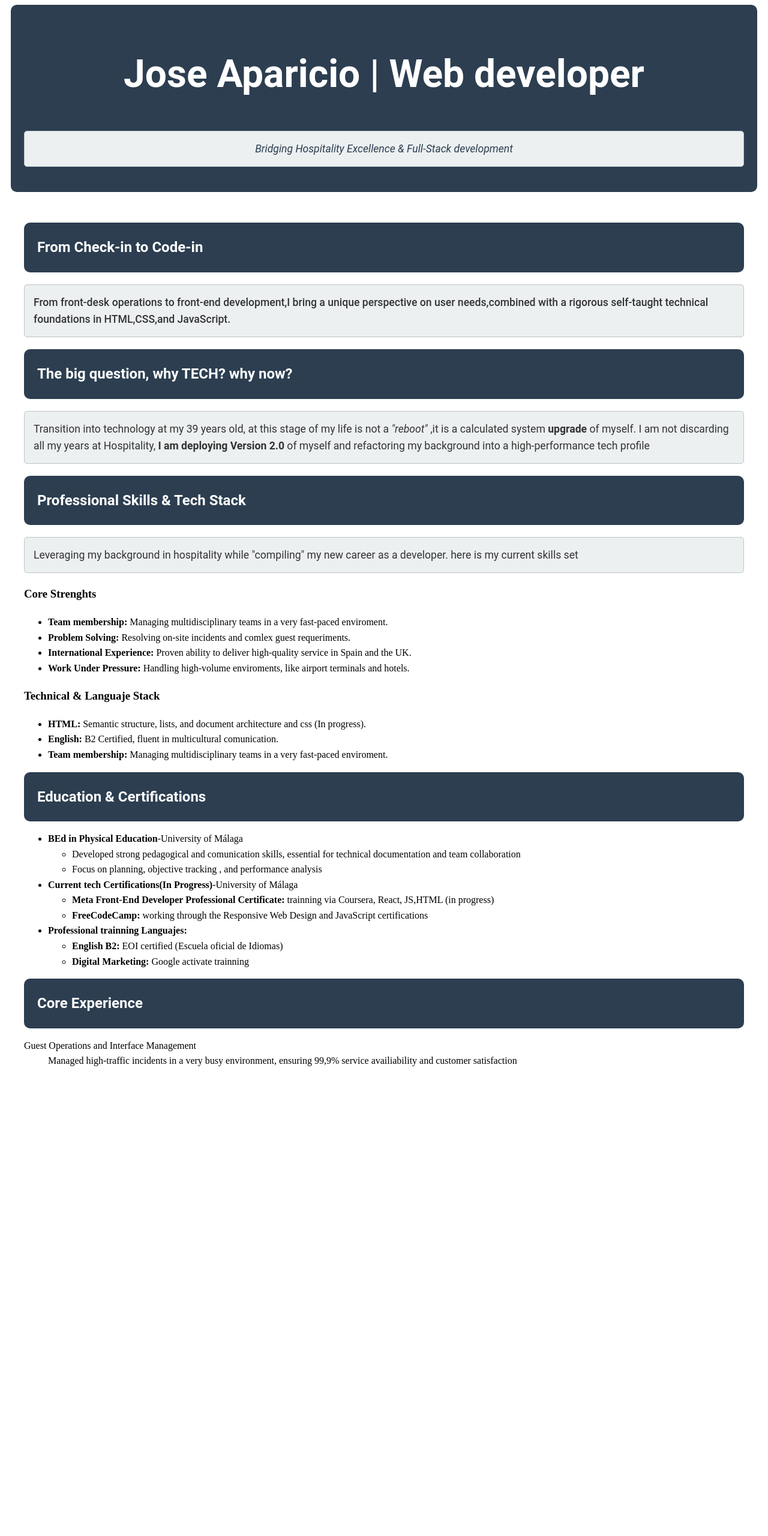
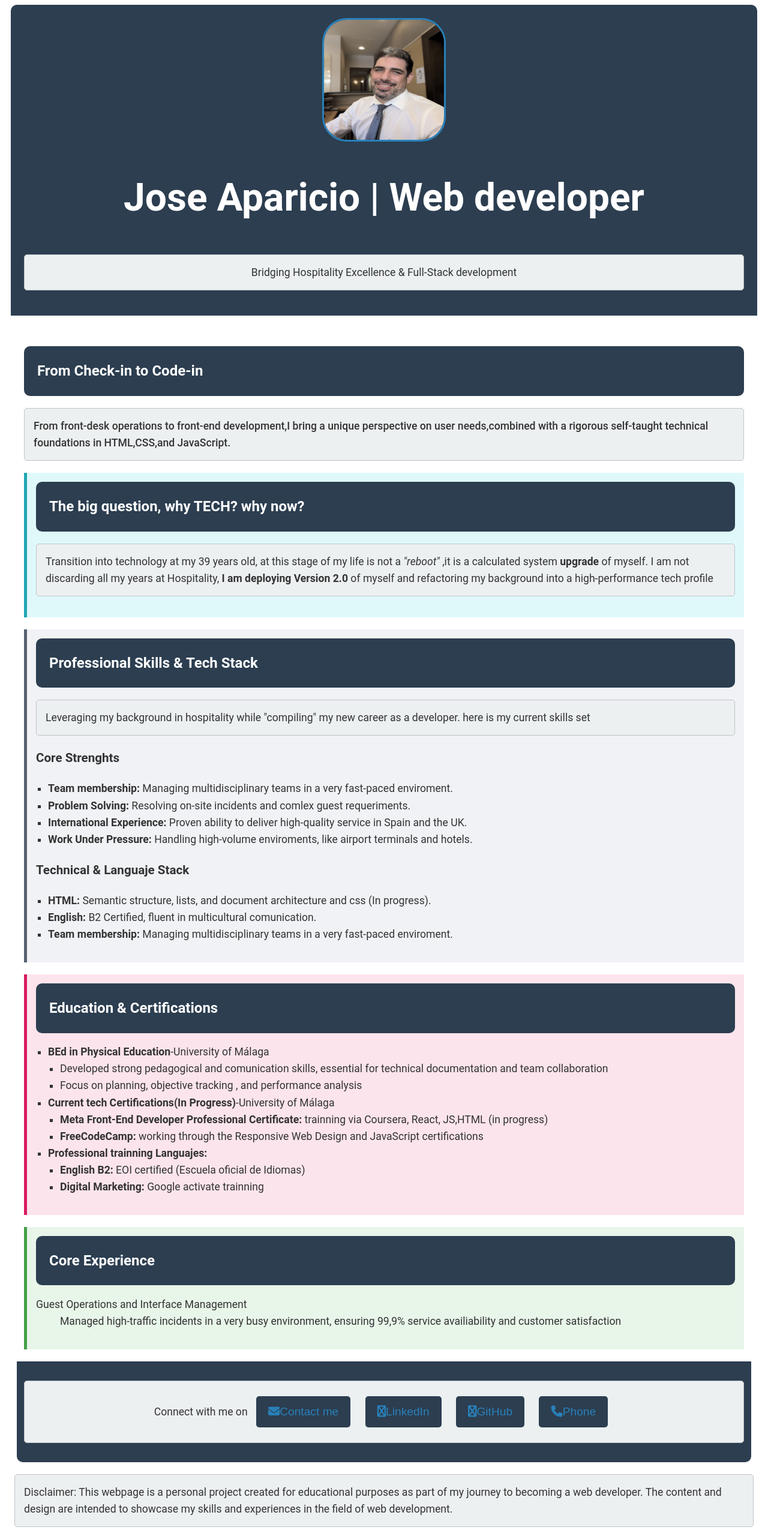
Before and after one commit to anudoranador87/JoseMaria-Frondtend-Portfolio, a plain HTML site: page index.html in a window 1280 px wide. Shown: the whole page at 60% size. Before the commit the page ends 1797 px from the top, so only its background shows below. Drawn offline with Linux system fonts and the light colour scheme.

Commit message:
Refactor footer structure, add profile section and improve CSS button effects

```diff
--- a/index.html
+++ b/index.html
@@ -4,15 +4,19 @@
   <meta charset="utf-8">
   <title>Jose Aparicio | Web developer</title>
   <link rel="stylesheet" href="style.css">
+  <!-- add some style to the buttons -->
+  <link rel="stylesheet" href="https://cdnjs.cloudflare.com/ajax/libs/font-awesome/6.5.1/css/all.min.css">
 
 </head>
 <body>
 <header>
-  <h1>
+  <img src="foto-jose.jpeg" alt=" Jose Aparicio Profile Picture" class="profile-pic" width="150" height="150">
+    <h1>
     Jose Aparicio | Web developer
   </h1>
   <p class="subtitle"> Bridging Hospitality Excellence & Full-Stack development</p>
 </header>
+
 <!-- Try to change my introduction profile, last one didnt really worked-->
  <main>
   <br>
@@ -30,7 +34,7 @@
   <p>Transition into technology at my 39 years old, at this stage of my life is not a <em>"reboot"</em> ,it is a calculated system <strong>upgrade</strong> of myself. I am not discarding all my years at Hospitality,<strong> I am deploying Version 2.0</strong> of myself and refactoring my background into a high-performance tech profile
   </p>
 </section>
-<section id="skills">
+<section id="skills-tech">
    <h2>Professional Skills & Tech Stack</h2>
 
   <p>Leveraging my background in hospitality while "compiling" my new career as a developer. here is my current skills set </p>
@@ -85,5 +89,17 @@
    </dl>
  </section>
  </main>
+ <footer>
+   <p>Connect with me on
+      <button class="butt1on-link"><a href="mailto:jose.aparicio@gmail.com" class="butt1"><i class="fa fa-envelope"></i>Contact me</a></button>
+      <button class="butt1on-link"><a href="https://www.linkedin.com/in/joseaparicio"><class="butt1"><i class="fa fa-linkedin"></i>LinkedIn</a></button>
+      <button class="butt1on-link"><a href="https://github.com/anudoranador87"><class="butt1"><i class="fa fa-github"></i>GitHub</a></button>
+      <button class="butt1on-link"><a href="tel:+34678901234"><class="butt1"><i class="fa fa-phone"></i>Phone</a></button>
+
+</p>
+ </footer>
+ <div class="disclaimer">
+   <p>Disclaimer: This webpage is a personal project created for educational purposes as part of my journey to becoming a web developer. The content and design are intended to showcase my skills and experiences in the field of web development.</p>
+</div>
 </body>
 </html>
--- a/style.css
+++ b/style.css
@@ -11,15 +11,51 @@ header {
   margin-right: auto;
   font-size: xx-large;
   border: 2px solid #2c3e50;
-  border-radius: 10px;
+  border-radius: 10px 10px 0 0;
+
 }
-.subtitle {
-  font-style: italic;
-  color:#2c3e50;
-  margin-top: 10px;
-  text-align: center;
+.btn:hover {
+  background-color:#34495e;
+  transform: scale(1.05);
+}
+.btn i {
+  margin-right: 8px;
 }
 
+.profile-pic {
+  display: block;
+  scale: cover;
+  margin-left: auto;
+  margin-right: auto;
+  width: 200px;
+  height: 200px;
+  border-radius: 20%;
+  border: 3px solid #2980b9;
+  margin-bottom: 10px;
+  }
+.contact-info {
+  color: white;
+  padding: 10px 10px 10px 10px;
+  text-align: center;
+  margin: auto;
+  max-width: 1200px;
+  margin-left: auto;
+  margin-right: auto;
+
+}
+.btn {
+  background-color: #2980b9;
+  color: white;
+  border: none;
+  padding: 10px 20px;
+  margin: 5px;
+  border-radius: 5px;
+  font-size: 1rem;
+  cursor: pointer;
+  transition: background-color 0.3s ease;
+
+
+}
 h2  {
   color: white;
   padding: 20px 20px 20px 20px;
@@ -57,6 +93,46 @@ body  {
       color: #333;
 
     }
+    #why-tech {
+      background-color: #dff9fb;
+      border-left: 5px solid #22a6b3;
+      padding: 15px;
+      margin: 20px 0;
+      margin: 20px auto;
+      font-family: 'roboto', sans-serif;
+      font-size: 1.1rem;
+      color: #333;
+    }
+    #skills-tech {
+      background-color: #f1f2f6;
+      border-left: 5px solid #57606f;
+      padding: 15px;
+      margin: 20px 0;
+      margin: 20px auto;
+      font-family: 'roboto', sans-serif;
+      font-size: 1.1rem;
+      color: #333;
+    }
+    #education {
+      background-color: #fce4ec;
+      border-left: 5px solid #d81b60;
+      padding: 15px;
+      margin: 20px 0;
+      margin: 20px auto;
+      font-family: 'roboto', sans-serif;
+      font-size: 1.1rem;
+      color: #333;
+    }
+    #personal-experience {
+      background-color: #e8f5e9;
+      border-left: 5px solid #43a047;
+      padding: 15px;
+      margin: 20px 0;
+      margin: 20px auto;
+      font-family: 'roboto', sans-serif;
+      font-size: 1.1rem;
+      color: #333;
+    }
     a {
       color: #2980b9;
       text-decoration: none;
@@ -68,3 +144,47 @@ body  {
       font-size: 1.1rem;
       font-weight: 500;
     }
+ul {
+  list-style-type: square;
+  padding-left: 20px;
+}
+#projects {
+  background-color: #f9f9f9;
+  border-left: 5px solid #8e44ad;
+  padding: 15px;
+  margin: 20px 0;
+  margin: 20px auto;
+  font-family: 'roboto', sans-serif;
+  font-size: 1.1rem;
+  color: #333;
+}
+footer {
+  color: white;
+  padding: 10px 10px 10px 10px;
+  text-align: center;
+  background-color: #2c3e50;
+  font-family: 'roboto', sans-serif;
+  margin:auto;
+  max-width: 1200px;
+  margin-left: auto;
+  margin-right: auto;
+  font-size: large;
+  border: 2px solid #2c3e50;
+  border-radius: 0 0 10px 10px;
+
+}
+.butt1on-link {
+  background: #2c3e50;
+  color: white;
+  padding: 10px 15px;
+  font-size: 1.2rem;
+  cursor: pointer;
+  margin: 10px ;
+  border: 5px solid #2c3e50;
+  border-radius: 5px 5px 5px 5px;
+
+}
+.butt1on-link:hover {
+  background-color:#e5eaef;
+  transform: scale(1.05);
+}
```
Also changed, not shown: foto-jose.jpeg (added).
